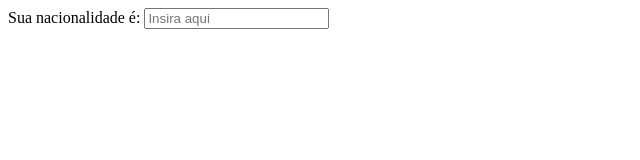
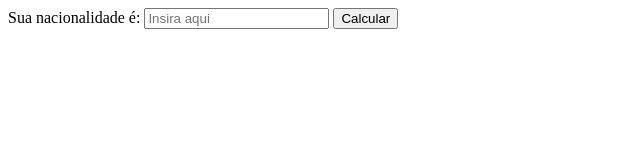
Before and after one commit to ThingOne1/igor, a plain HTML site: page index.html in a window 1280 px wide. Shown: the whole page, without its empty margins (0-640 px from the left). Drawn offline with Linux system fonts and the light colour scheme.

Commit message:
Update index.html

```diff
--- a/index.html
+++ b/index.html
@@ -9,7 +9,7 @@
 <body>
     <label for="NACI">Sua nacionalidade é:</label>
     <input id="Nacionalidade" class="form-control" type="text" name="NACI" placeholder="Insira aqui">
-
+    <button  type="submit" class="btn btn-primary mb-2 form-control" onclick="calcular()">Calcular</button>
 
 
     </div>
```
